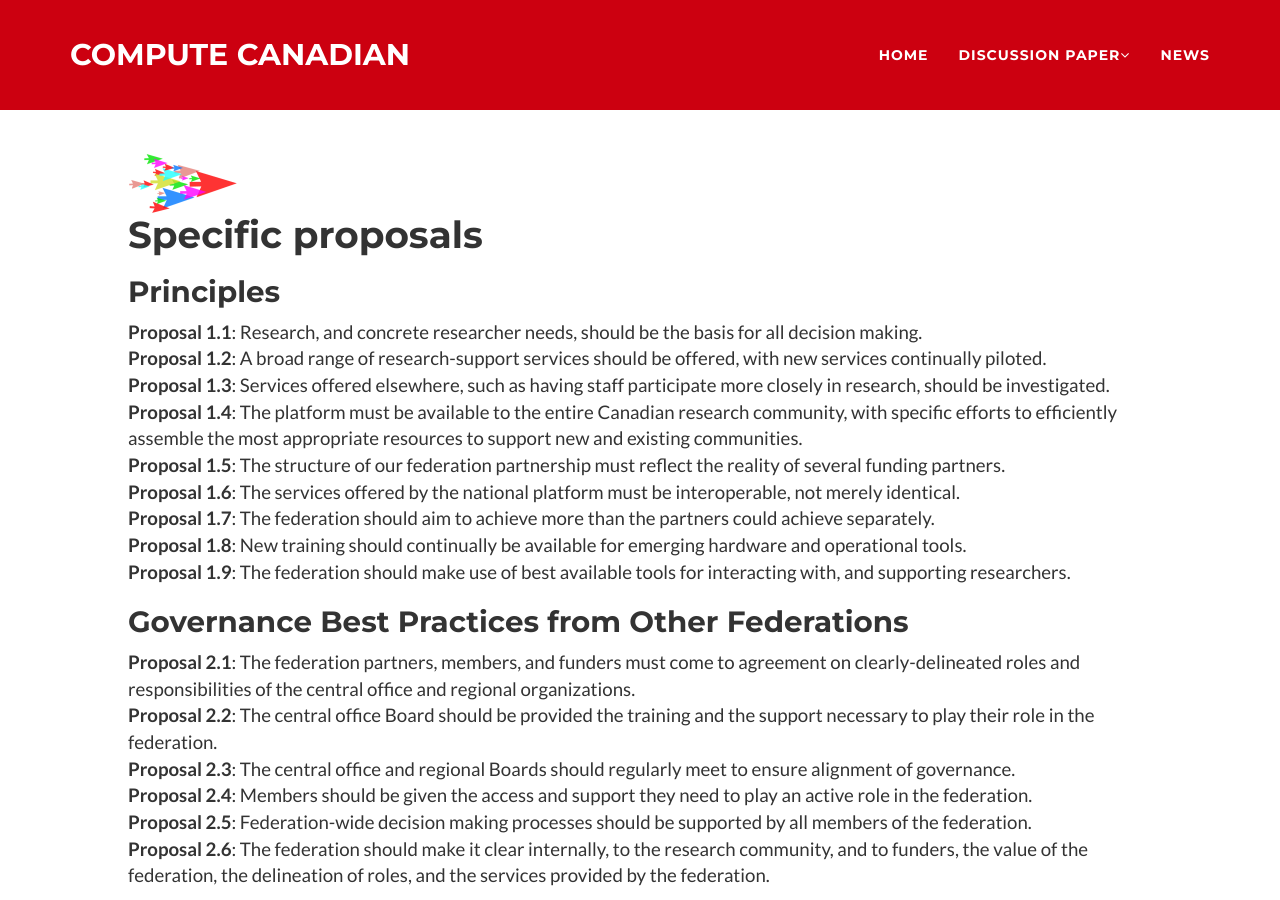
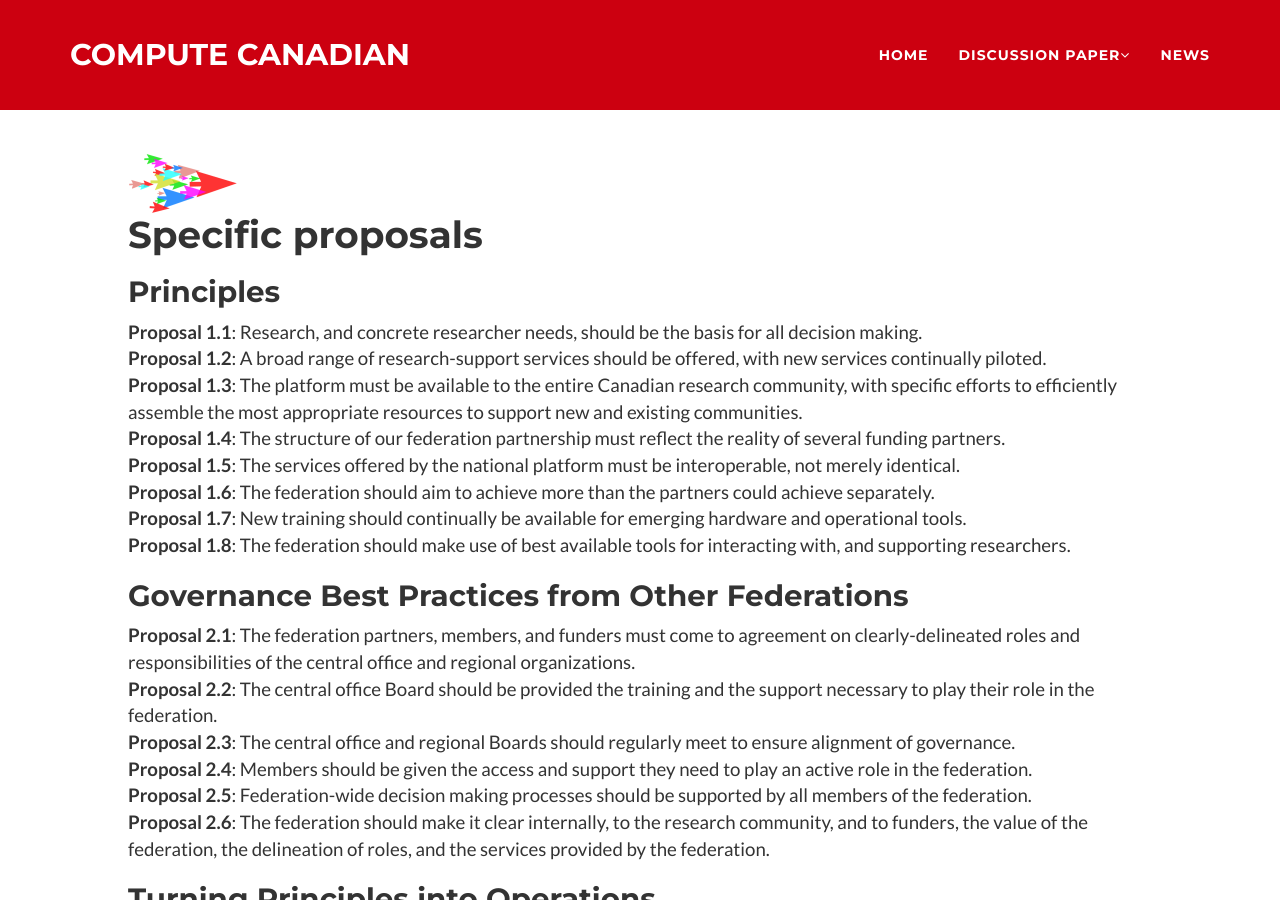
Before and after one commit to ljdursi/computecanadian, a Jekyll site: the page built from discussion-paper/00_proposals.md, in a window 1280 px wide and 900 px high. Built offline with Jekyll 4.4.1, drawn with Linux system fonts in a browser that asks for light colours; nearby versions of some CDN libraries; library files that are not in the unit come from our copies.

Commit message:
Re-remove one services proposal

```diff
--- a/discussion-paper/00_proposals.md
+++ b/discussion-paper/00_proposals.md
@@ -9,13 +9,12 @@ permalink: discussion-paper/00_proposals.html
 ## Principles
 **Proposal 1.1**: Research, and concrete researcher needs, should be the basis for all decision making.<br/>
 **Proposal 1.2**: A broad range of research-support services should be offered, with new services continually piloted.<br/>
-**Proposal 1.3**: Services offered elsewhere, such as having staff participate more closely in research, should be investigated.<br/>
-**Proposal 1.4**: The platform must be available to the entire Canadian research community, with specific efforts to efficiently assemble the most appropriate resources to support new and existing communities.<br/>
-**Proposal 1.5**: The structure of our federation partnership must reflect the reality of several funding partners. <br/>
-**Proposal 1.6**: The services offered by the national platform must be interoperable, not merely identical.<br/>
-**Proposal 1.7**: The federation should aim to achieve more than the partners could achieve separately.<br/>
-**Proposal 1.8**: New training should continually be available for emerging hardware and operational tools. <br/>
-**Proposal 1.9**: The federation should make use of best available tools for interacting with, and supporting researchers.<br/>
+**Proposal 1.3**: The platform must be available to the entire Canadian research community, with specific efforts to efficiently assemble the most appropriate resources to support new and existing communities.<br/>
+**Proposal 1.4**: The structure of our federation partnership must reflect the reality of several funding partners. <br/>
+**Proposal 1.5**: The services offered by the national platform must be interoperable, not merely identical.<br/>
+**Proposal 1.6**: The federation should aim to achieve more than the partners could achieve separately.<br/>
+**Proposal 1.7**: New training should continually be available for emerging hardware and operational tools. <br/>
+**Proposal 1.8**: The federation should make use of best available tools for interacting with, and supporting researchers.<br/>
 ## Governance Best Practices from Other Federations
 **Proposal 2.1**: The federation partners, members, and funders must come to agreement on clearly-delineated roles and responsibilities of the central office and regional organizations.<br/>
 **Proposal 2.2**: The central office Board should be provided the training and the support necessary to play their role in the federation. <br/>
```
Also changed, not shown: discussion-paper/04_principles.md (+0 -3 lines), 3 other files.
